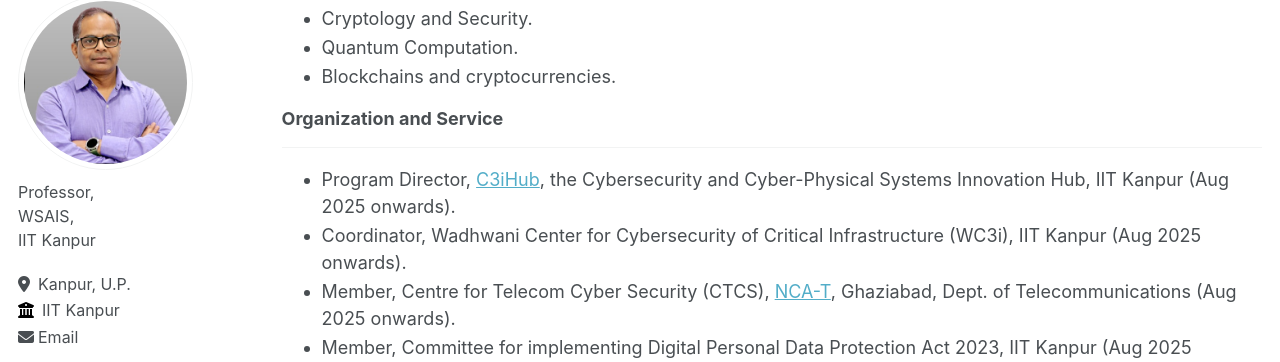
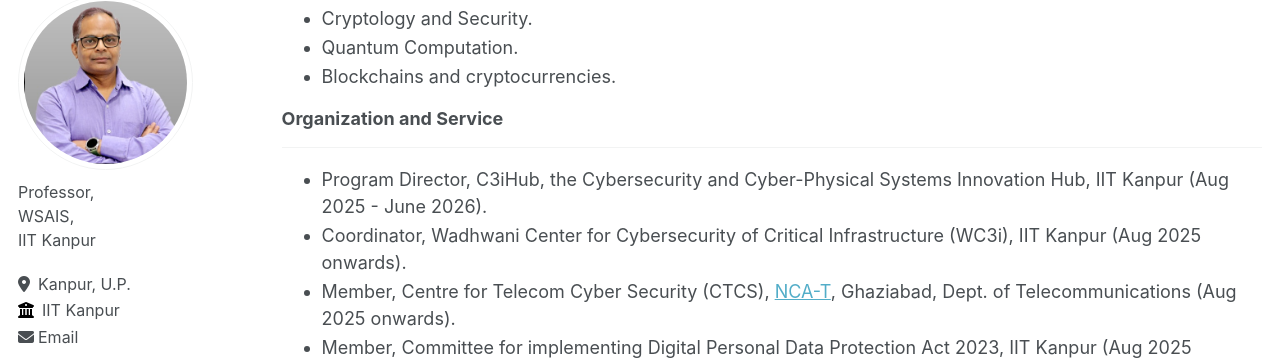
Before and after one commit to somitra-sanadhya/somitra-sanadhya.github.io, a Jekyll site: the page built from _pages/about.md, in a window 1280 px wide and 900 px high, scrolled down 1526 px. Shown: the part 91-453 px from the top of the window. Built offline with Jekyll 4.4.1, drawn with Linux system fonts in a browser that asks for light colours; some web fonts are replaced.

Commit message:
Update about.md

```diff
--- a/_pages/about.md
+++ b/_pages/about.md
@@ -57,7 +57,7 @@ redirect_from:
 
 ### Organization and Service
 ----
-+ Program Director, [C3iHub](https://c3ihub.org/), the Cybersecurity and Cyber-Physical Systems Innovation Hub, IIT Kanpur (Aug 2025 onwards).
++ Program Director, C3iHub, the Cybersecurity and Cyber-Physical Systems Innovation Hub, IIT Kanpur (Aug 2025 - June 2026).
 + Coordinator, Wadhwani Center for Cybersecurity of Critical Infrastructure (WC3i), IIT Kanpur (Aug 2025 onwards).
 + Member, Centre for Telecom Cyber Security (CTCS), [NCA-T](https://ntiprit.gov.in/), Ghaziabad, Dept. of Telecommunications (Aug 2025 onwards).
 + Member, Committee for implementing Digital Personal Data Protection Act 2023, IIT Kanpur (Aug 2025 onwards).
```
